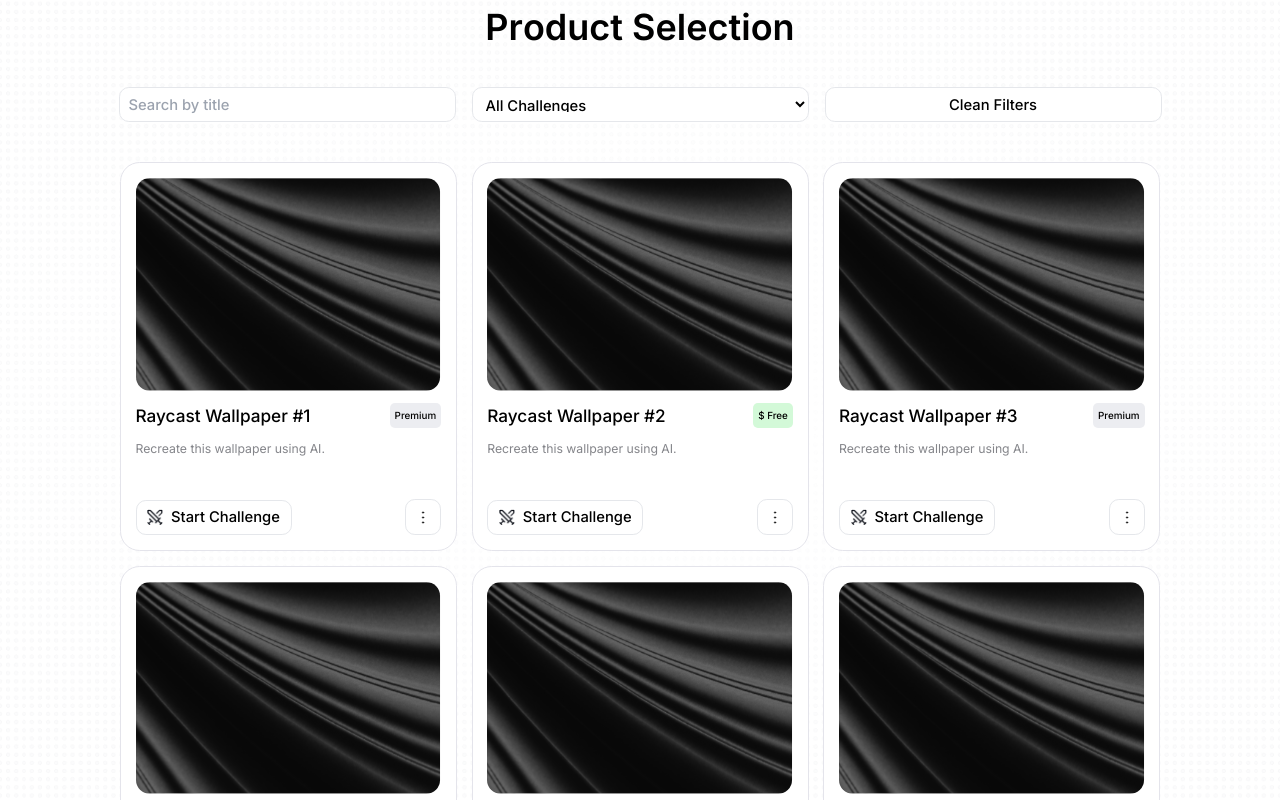
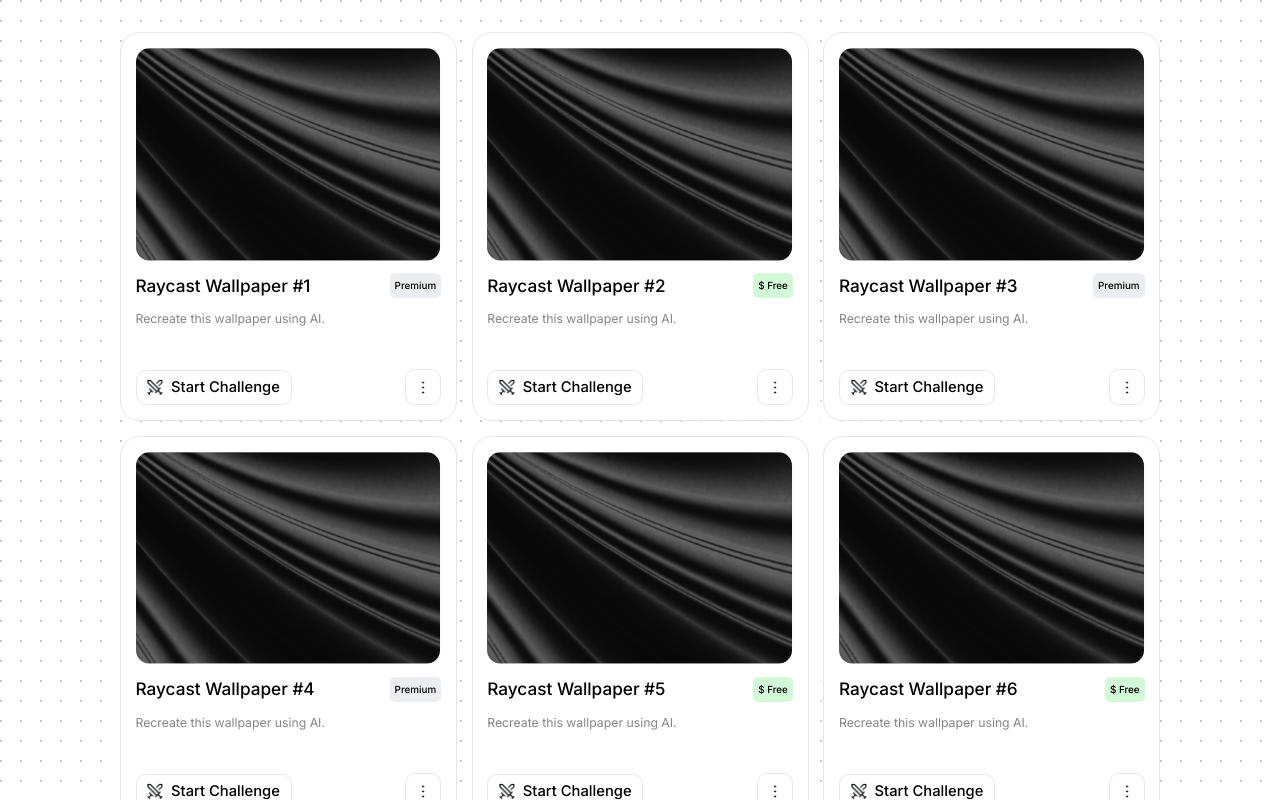
Before and after one commit to 69killian/product-cards-spikes-challenge-react, a React (Create React App) app: page / in a window 1280 px wide. Built offline with nearby package versions, Linux system fonts and the light colour scheme.

Commit message:
svg background dot-pattern and margins

```diff
--- a/src/App.css
+++ /dev/null
@@ -1,38 +0,0 @@
-.App {
-  text-align: center;
-}
-
-.App-logo {
-  height: 40vmin;
-  pointer-events: none;
-}
-
-@media (prefers-reduced-motion: no-preference) {
-  .App-logo {
-    animation: App-logo-spin infinite 20s linear;
-  }
-}
-
-.App-header {
-  background-color: #282c34;
-  min-height: 100vh;
-  display: flex;
-  flex-direction: column;
-  align-items: center;
-  justify-content: center;
-  font-size: calc(10px + 2vmin);
-  color: white;
-}
-
-.App-link {
-  color: #61dafb;
-}
-
-@keyframes App-logo-spin {
-  from {
-    transform: rotate(0deg);
-  }
-  to {
-    transform: rotate(360deg);
-  }
-}
--- a/src/App.jsx
+++ b/src/App.jsx
@@ -7,6 +7,7 @@
 import Header from './components/Header.jsx';
 import Filters from './components/Filters.jsx';
 import Modal from './components/Modal.jsx';
+import { DotPattern } from './components/dot-pattern';
 
 export default function App() {
   const [searchQuery, setSearchQuery] = useState('');
@@ -82,8 +83,31 @@
   });
 
   return (
-    <div className="App flex flex-col items-center min-h-screen ">
-      <Header/>
+    <>
+    <DotPattern
+        width={20}
+        height={20}
+        cx={1}
+        cy={1}
+        cr={1}
+        className="absolute top-0 left-0 w-full h-screen z-0"
+      />
+      <div
+    className="absolute overflow-hidden top-[-0px] bg-white w-[300px] h-[300px] rounded-full"
+    style={{
+        zIndex: 0,
+        filter: "blur(20px)",
+        overflow: "hidden",
+        top: "50%", // Placer au centre verticalement
+        left: "50%", // Placer au centre horizontalement
+    }}
+></div>
+
+    <div className="App flex flex-col items-center relative">
+
+
+      <div className="relative z-10 w-full">
+        <Header />
         <Filters
           setSearchQuery={setSearchQuery}
           setFilter={setFilter}
@@ -93,7 +117,7 @@
             <p>Sorry :/ <br /> We don't have this challenge</p>
           </div>
         ) : (
-        <div className=" sm:grid md:grid lg:grid sm:grid-cols-2 md:grid-cols-2 lg:grid-cols-3 gap-[14.74px] mt-10 mb-20 px-4">
+          <div className="sm:grid md:grid lg:grid sm:grid-cols-2 md:grid-cols-2 lg:grid-cols-3 gap-[14.74px] mt-10 mb-20 px-4">
             {filteredCards.map((card, index) => (
               <Cards
                 key={index}
@@ -108,10 +132,13 @@
                 points={points}
               />
             ))}
+            <Modal />
+
           </div>
         )}
-      <Modal></Modal>
         <Footer />
       </div>
+    </div>
+    </>
   );
 }
--- a/src/components/Footer.jsx
+++ b/src/components/Footer.jsx
@@ -2,7 +2,7 @@
 
 const Footer = () => {
   return (
-    <div className='text-gray-300 text-[12px] text-center sm:mb-[25px] lg:mb-[120px] xs:mb-[100px]'>© Killian Codes.</div>
+    <div className='text-gray-300 text-[12px] text-center'>© Killian Codes.</div>
   )
 }
 
--- a/src/components/Header.jsx
+++ b/src/components/Header.jsx
@@ -12,7 +12,7 @@
   }, [text]);
 
   return (
-    <div className="flex items-center justify-center xs:mt-[2000px] sm:mt-[400px] md:mt-[500px] lg:mt-[380px]">
+    <div className="flex items-center justify-center ">
       <header className="text-black font-inter text-4xl font-semibold flex ">
         {letters.map((letter, index) => (
           <span
--- /dev/null
+++ b/src/components/dot-pattern.jsx
@@ -0,0 +1,52 @@
+import { useState, useEffect } from "react";
+
+/**
+ * Composant DotPattern - Génère un motif SVG avec des cercles.
+ *
+ * @param {Object} props - Propriétés du composant
+ * @param {number|string} [props.width=16] - Largeur du motif
+ * @param {number|string} [props.height=16] - Hauteur du motif
+ * @param {number|string} [props.x=0] - Décalage horizontal
+ * @param {number|string} [props.y=0] - Décalage vertical
+ * @param {number} [props.cx=1] - Position horizontale du centre des cercles
+ * @param {number} [props.cy=1] - Position verticale du centre des cercles
+ * @param {number} [props.cr=1] - Rayon des cercles
+ * @param {string} [props.className] - Classes CSS supplémentaires
+ * @param {Object} [props.props] - Autres propriétés passées au SVG
+ */
+export function DotPattern({
+  width = 16,
+  height = 16,
+  x = 0,
+  y = 0,
+  cx = 1,
+  cy = 1,
+  cr = 1,
+  className,
+  ...props
+}) {
+  const [id] = useState(`dot-pattern-${Math.random().toString(36).substr(2, 9)}`); // Génère un identifiant unique pour le motif
+
+  return (
+    <svg
+      aria-hidden="true"
+      className={`pointer-events-none absolute inset-0 h-full w-full fill-neutral-400/80 ${className}`}
+      {...props}
+    >
+      <defs>
+        <pattern
+          id={id}
+          width={width}
+          height={height}
+          patternUnits="userSpaceOnUse"
+          patternContentUnits="userSpaceOnUse"
+          x={x}
+          y={y}
+        >
+          <circle id="pattern-circle" cx={cx} cy={cy} r={cr} />
+        </pattern>
+      </defs>
+      <rect width="100%" height="100%" strokeWidth={0} fill={`url(#${id})`} />
+    </svg>
+  );
+}
--- /dev/null
+++ b/src/lib/utils.js
@@ -0,0 +1,4 @@
+// src/lib/utils.js
+export function cn(...classes) {
+    return classes.filter(Boolean).join(" ");
+  }
--- a/tailwind.config.js
+++ b/tailwind.config.js
@@ -8,9 +8,6 @@
       sans: ['Inter', 'sans-serif'],
     },
     extend: {
-      backgroundImage: {
-        'custom-bg': "url('/public/background.png')",
-      },
       screens: {
         xs: '400px',  // Point de rupture à 639px
       },
```
Lines whose indentation alone changed are shown as unchanged.
